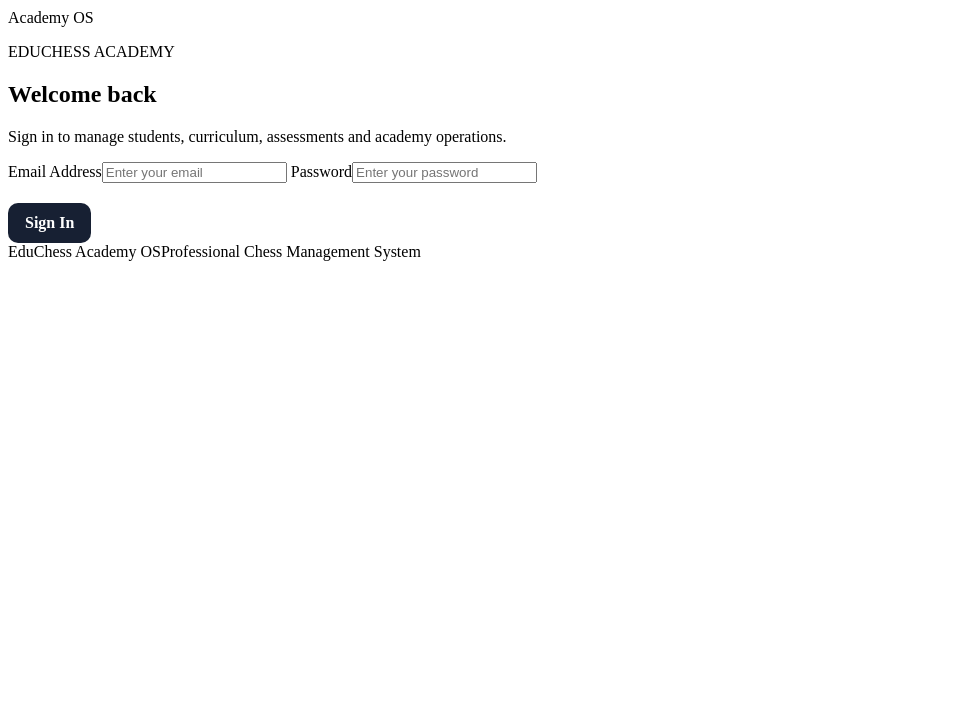
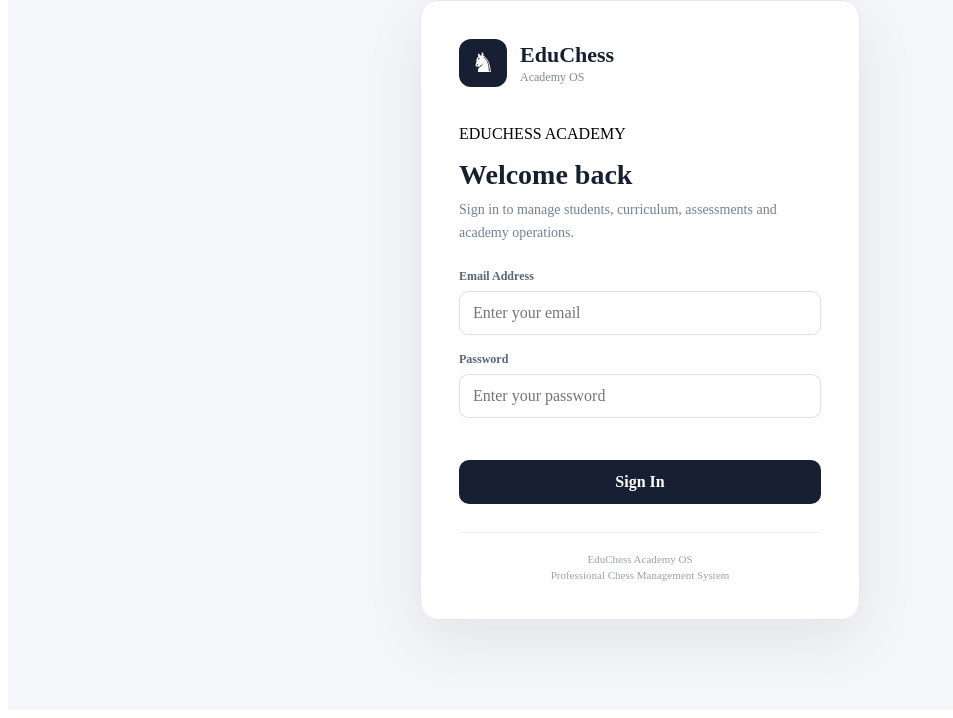
Before and after one commit to educhessforall-dotcom/eduhess-progress, a website built with Vite: page index.html in a window 1280 px wide. Shown: the part 98-816 px from the top of the page, without its empty margins (0-953 px from the left). Built offline with nearby package versions, Linux system fonts and the light colour scheme; no server answers.

Commit message:
Update global.css

```diff
--- a/src/styles/global.css
+++ b/src/styles/global.css
@@ -392,3 +392,132 @@
     padding-right: 18px;
   }
 }
+/* =========================================================
+   LOGIN
+   ========================================================= */
+
+.login-page {
+  min-height: 100vh;
+  display: flex;
+  align-items: center;
+  justify-content: center;
+  padding: 30px;
+  box-sizing: border-box;
+  background: #f4f6f9;
+}
+
+.login-card {
+  width: min(440px, 100%);
+  background: #ffffff;
+  border: 1px solid #e5e9ef;
+  border-radius: 18px;
+  padding: 38px;
+  box-sizing: border-box;
+  box-shadow: 0 20px 60px rgba(15, 23, 42, .08);
+}
+
+.login-brand {
+  display: flex;
+  align-items: center;
+  gap: 13px;
+  margin-bottom: 38px;
+}
+
+.login-mark {
+  width: 48px;
+  height: 48px;
+  display: grid;
+  place-items: center;
+  border-radius: 12px;
+  background: #172033;
+  color: #ffffff;
+  font-size: 27px;
+}
+
+.login-brand h1 {
+  margin: 0;
+  font-size: 22px;
+  color: #172033;
+}
+
+.login-brand span {
+  display: block;
+  margin-top: 2px;
+  color: #7b8798;
+  font-size: 12px;
+}
+
+.login-heading {
+  margin-bottom: 25px;
+}
+
+.login-heading h2 {
+  margin: 5px 0 8px;
+  font-size: 28px;
+  color: #172033;
+}
+
+.login-heading p:last-child {
+  margin: 0;
+  color: #718096;
+  line-height: 1.6;
+  font-size: 14px;
+}
+
+.login-field {
+  display: flex;
+  flex-direction: column;
+  gap: 7px;
+  margin-bottom: 17px;
+}
+
+.login-field span {
+  font-size: 12px;
+  font-weight: 700;
+  color: #596579;
+}
+
+.login-field input {
+  width: 100%;
+  box-sizing: border-box;
+  padding: 12px 13px;
+  border: 1px solid #d9e0e8;
+  border-radius: 9px;
+  background: #ffffff;
+  color: #263246;
+  font: inherit;
+}
+
+.login-field input:focus {
+  outline: none;
+  border-color: #7c8ca5;
+  box-shadow: 0 0 0 3px rgba(124, 140, 165, .12);
+}
+
+.login-button {
+  width: 100%;
+  margin-top: 5px;
+  padding: 13px;
+}
+
+.login-footer {
+  display: flex;
+  flex-direction: column;
+  gap: 4px;
+  text-align: center;
+  margin-top: 28px;
+  padding-top: 20px;
+  border-top: 1px solid #edf1f5;
+  color: #98a2b3;
+  font-size: 11px;
+}
+
+@media (max-width: 520px) {
+  .login-page {
+    padding: 15px;
+  }
+
+  .login-card {
+    padding: 28px 22px;
+  }
+}
```
